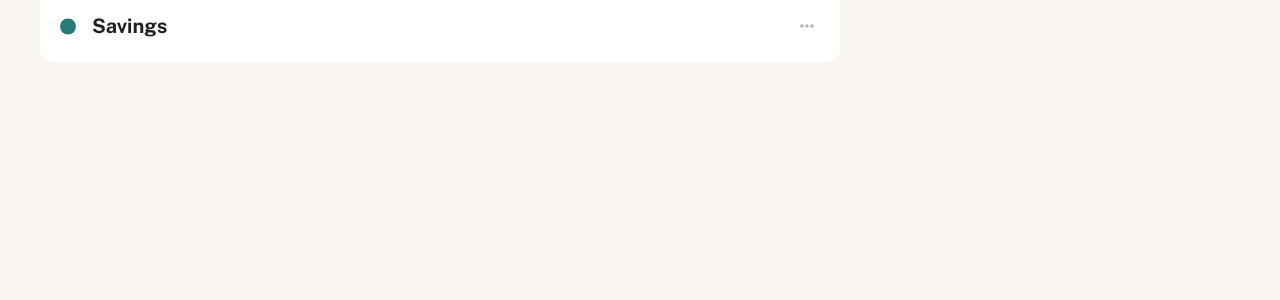
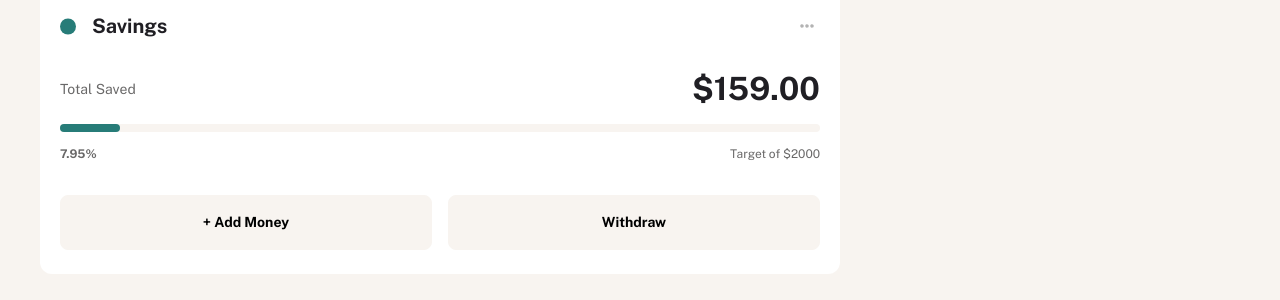
Before and after one commit to emerald-nomad/personal-finance-app, a Next.js app: page /dashboard/pots in a window 1280 px wide. Shown: the part 148-448 px from the top of the page. Built offline with nearby package versions, Linux system fonts and the light colour scheme.

Commit message:
pot card

```diff
--- /dev/null
+++ b/app/dashboard/pots/_components/AddMoney/add-money.tsx
@@ -0,0 +1,9 @@
+import { Button } from "@/app/_components/Button";
+
+export function AddMoney() {
+  return (
+    <>
+      <Button color="secondary">+ Add Money</Button>
+    </>
+  );
+}
--- /dev/null
+++ b/app/dashboard/pots/_components/AddMoney/index.ts
@@ -0,0 +1 @@
+export * from "./add-money";
--- /dev/null
+++ b/app/dashboard/pots/_components/Pot/_components/Amount/amount.module.scss
@@ -0,0 +1,71 @@
+.amount {
+  display: flex;
+  flex-direction: column;
+  justify-content: center;
+  align-items: flex-start;
+  gap: var(--spacing-200, 16px);
+  width: 100%;
+  flex: 1 0 0;
+}
+
+.total {
+  display: flex;
+  justify-content: space-between;
+  align-items: center;
+  align-self: stretch;
+
+  span:nth-of-type(1) {
+    color: var(--color-grey-500, #696868);
+  }
+
+  span:nth-of-type(2) {
+    color: var(--color-grey-900, #201f24);
+  }
+}
+
+.target-bar {
+  display: flex;
+  flex-direction: column;
+  align-items: flex-start;
+  gap: 13px;
+  align-self: stretch;
+}
+
+.bar {
+  height: var(--spacing-100, 8px);
+  border-radius: var(--spacing-50, 4px);
+  background: var(--color-beige-100, #f8f4f0);
+  display: flex;
+  align-items: flex-start;
+  align-self: stretch;
+
+  &-fill {
+    height: 100%;
+    border-radius: var(--spacing-50, 4px);
+
+    &.cyan {
+      background-color: var(--color-cyan, #82c9d7);
+    }
+
+    &.green {
+      background-color: var(--color-green, #277c78);
+    }
+
+    &.yellow {
+      background-color: var(--color-yellow, #f2cdac);
+    }
+
+    &.navy {
+      background-color: var(--color-navy, #626070);
+    }
+  }
+}
+
+.target-text {
+  display: flex;
+  justify-content: space-between;
+  align-items: flex-start;
+  gap: var(--spacing-100, 8px);
+  align-self: stretch;
+  color: var(--color-grey-500, #696868);
+}
--- /dev/null
+++ b/app/dashboard/pots/_components/Pot/_components/Amount/amount.tsx
@@ -0,0 +1,25 @@
+import clsx from "clsx";
+import styles from "./amount.module.scss";
+
+export function Amount() {
+  return (
+    <div className={clsx([styles["amount"]])}>
+      <div className={clsx([styles["total"]])}>
+        <span className={clsx(["text-preset-4"])}>Total Saved</span>
+        <span className={clsx(["text-preset-1"])}>$159.00</span>
+      </div>
+      <div className={clsx([styles["target-bar"]])}>
+        <div className={clsx([styles["bar"]])}>
+          <div
+            style={{ width: `7.95%` }}
+            className={clsx([styles["bar-fill"], styles["green"]])}
+          />
+        </div>
+        <div className={clsx([styles["target-text"]])}>
+          <span className={clsx(["text-preset-5-bold"])}>7.95%</span>
+          <span className={clsx(["text-preset-5"])}>Target of $2000</span>
+        </div>
+      </div>
+    </div>
+  );
+}
--- /dev/null
+++ b/app/dashboard/pots/_components/Pot/_components/Amount/index.ts
@@ -0,0 +1 @@
+export * from "./amount";
--- a/app/dashboard/pots/_components/Pot/pot.module.scss
+++ b/app/dashboard/pots/_components/Pot/pot.module.scss
@@ -9,3 +9,14 @@
   border-radius: var(--spacing-150, 12px);
   background: var(--color-white, #fff);
 }
+
+.button-group {
+  display: flex;
+  align-items: flex-start;
+  gap: var(--spacing-200, 16px);
+  align-self: stretch;
+
+  & button {
+    width: 100%;
+  }
+}
--- a/app/dashboard/pots/_components/Pot/pot.tsx
+++ b/app/dashboard/pots/_components/Pot/pot.tsx
@@ -2,11 +2,19 @@ import clsx from "clsx";
 
 import styles from "./pot.module.scss";
 import { Title } from "./_components/Title";
+import { AddMoney } from "../AddMoney";
+import { Withdraw } from "../Withdraw/withdraw";
+import { Amount } from "./_components/Amount";
 
 export function Pot() {
   return (
     <div className={clsx([styles["pot"]])}>
       <Title colorTag="green" title="Savings" />
+      <Amount />
+      <div className={clsx([styles["button-group"]])}>
+        <AddMoney />
+        <Withdraw />
+      </div>
     </div>
   );
 }
--- /dev/null
+++ b/app/dashboard/pots/_components/Withdraw/withdraw.tsx
@@ -0,0 +1,9 @@
+import { Button } from "@/app/_components/Button";
+
+export function Withdraw() {
+  return (
+    <>
+      <Button color="secondary">Withdraw</Button>
+    </>
+  );
+}
```
Also changed, not shown: app/dashboard/pots/_components/AddMoney/add-money.module.scss (added), app/dashboard/pots/_components/Withdraw/index.ts (added).
